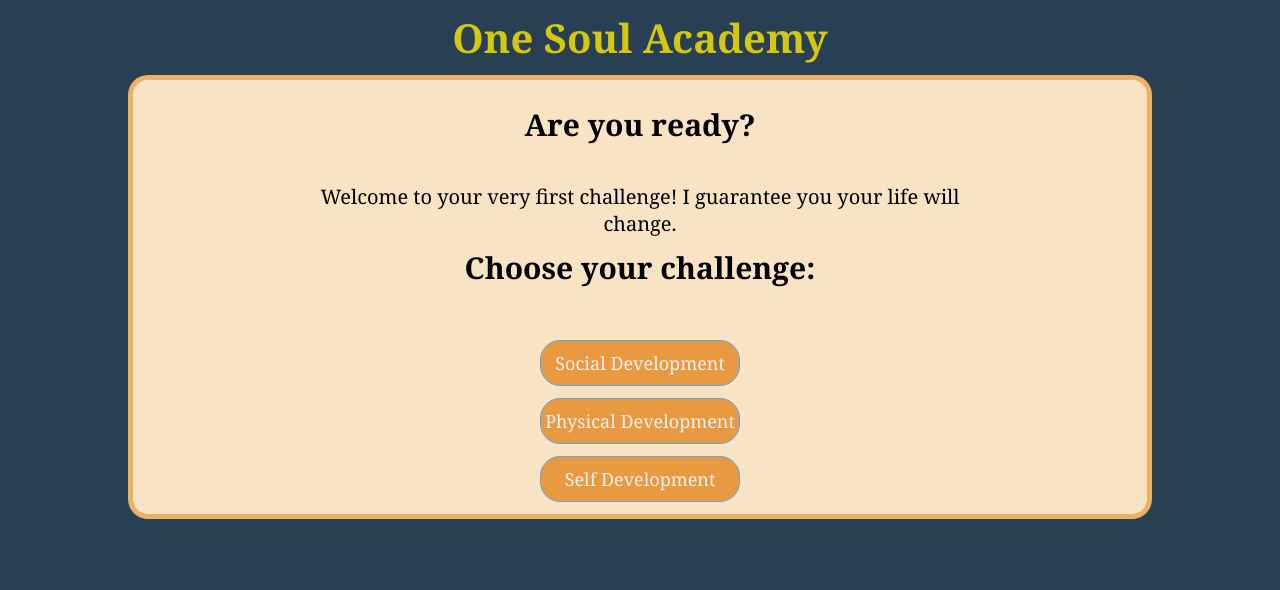
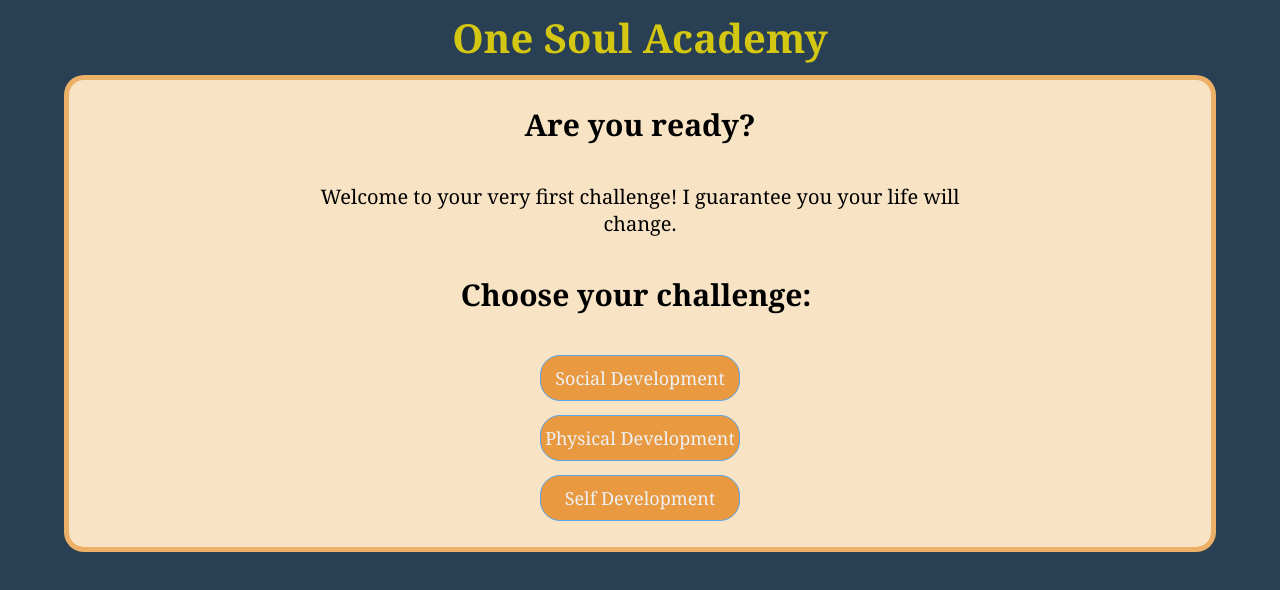
Before and after one commit to victorbaptistado/One-Soul-App-React, a React (Create React App) app: page / in a window 1280 px wide. Shown: the top 590 px of the page. Built offline with nearby package versions, Linux system fonts and the light colour scheme.

Commit message:
Response adjustments

```diff
--- a/src/App.css
+++ b/src/App.css
@@ -3,7 +3,6 @@
 :root {
   font-size: 62.5%;
   background-color: rgb(41, 63, 83);
-  height: 10%;
 }
 
 * {
@@ -16,7 +15,8 @@
 /* UTILITIES */
 
 .wrapper {
-  max-width: 80vw;
+  max-width: 90vw;
+  min-height: 25vw;
   max-height: 155vw;
   justify-items: center;
   background-color: rgb(248, 228, 197);
@@ -25,9 +25,15 @@
   border: 5px solid rgba(233, 154, 64, 0.7);
 }
 
+.container1 {
+}
+
+.container2 {
+}
+
 .columns {
   display: grid;
-  grid-template-columns: 70% 30%;
+  grid-template-columns: 60% 40%;
 }
 
 .btnColumns {
@@ -38,13 +44,17 @@
 .row {
   display: flex;
   flex-direction: row;
+  margin-left: 30%;
+
+  margin-top: 12%;
 }
 
 .image-challenge {
-  margin-top: 2rem;
-  margin-left: 9%;
-  border-radius: 0rem 2rem 0rem 0rem;
-  width: 70%;
+  margin-top: 2%;
+  margin-bottom: 2%;
+  margin-left: 10%;
+  border-radius: 0rem 2rem 0rem 2rem;
+  width: 85%;
 }
 
 /* TEXT */
@@ -98,6 +108,7 @@ p {
   text-align: center;
   border: 0.1rem solid #56a5eb;
   margin-bottom: 6%;
+  margin-top: 1%;
   text-decoration: none;
   color: #edf1f5;
   background-color: rgb(233, 154, 64);
@@ -107,16 +118,13 @@ p {
 .returnbtn {
   background-color: transparent;
   border-style: none;
-  margin-bottom: 5%;
-  margin-left: 10rem;
+  height: 0%;
+  margin-right: 10%;
+  margin-top: 4%;
 }
 
 .returnbtn:hover {
   background-color: red;
-}
-
-.nextbtn {
-  margin-left: 4rem;
 }
 
 .btnIntro:hover,
@@ -127,7 +135,7 @@ p {
 }
 
 .homebtn {
-  margin: 76%;
+  margin: 10%;
   width: 5%;
   border-radius: 90%;
 }
--- a/src/Components/Body.js
+++ b/src/Components/Body.js
@@ -5,7 +5,7 @@ import Texts from './Texts'
 
 
 
-const Body = ({nextText, texts}) => {
+const Body = () => {
 
 
 
--- a/src/Components/Buttons.js
+++ b/src/Components/Buttons.js
@@ -1,4 +1,5 @@
 import React from 'react';
+import ArrowLeft from './Images/Utilities/Arrow-Left3.gif';
 
 
 const Buttons = ({  count, setCount }) => {
@@ -7,13 +8,26 @@ const Buttons = ({  count, setCount }) => {
 
     return (
 
-
+<>
+        {count === 1 ?
         <div className="btnColumns">
+        <br/><br/>
             <button className="btnIntro" onClick={()=> setCount(++ count)}> Social Development</button>
             <button className="btnIntro"><img href=""/>Physical Development</button>
             <button className="btnIntro">Self Development</button>
-         </div>
+         </div> : ""}
 
+        <div className={`${count > 2 ? "row" :"btnColumns"}`}>
+        {  count > 2 ?
+        <button className="returnbtn" onClick={()=> setCount(-- count)}><img src={ArrowLeft}/></button> :""}
+        {count > 1 ?
+        <button className="btn" onClick={()=> setCount(++ count)}>Next</button> : ""}
+
+
+
+</div>
+
+</>
     )
 
 }
--- /dev/null
+++ b/src/Components/ImagesChallenge.js
@@ -0,0 +1,16 @@
+
+
+import React from 'react'
+
+const ImagesChallenge = ({text}) => {
+    return (
+
+        <div className="image-challenge">
+        {text.image}
+        </div>
+
+
+    )
+}
+
+export default ImagesChallenge
--- a/src/Components/Text.js
+++ b/src/Components/Text.js
@@ -2,7 +2,7 @@ import React from 'react';
 import ArrowLeft from './Images/Utilities/Arrow-Left3.gif';
 import Menu from './Images/Utilities/Menu.gif';
 
-const Text = ({text, count}) => {
+const Text = ({text, count, setCount}) => {
 
 
 
@@ -11,41 +11,17 @@ const Text = ({text, count}) => {
 
     {/*  TEXTS: CHALLENGES AND INTRO  */}
 
-        <div className={`${count > 2 ? 'columns' : ""} `}  >
-        <div className="container1" >
         <br/>
         {count > 1 ?
         <a href="./App.js" className="homebtn"><img src={Menu}/></a> : ""}
 
         <h2 >{text.header}</h2>
 
-
-
         <br/><br/>
 
-        <p>{text.body}</p>
-        <h2>{text.challengeChoice}</h2>
-        </div>
+        <p style={{whiteSpace: "pre-wrap"}}>{text.body}</p>
+        <h2 style={{whiteSpace: "pre-wrap"}}>{text.challengeChoice}</h2>
 
-        {/*  IMAGES: CHALLENGES  */}
-
-        <div className="container2">
-        {text.image}
-        </div>
-
-        </div>
-
-        {/*  BUTTONS: NEXT AND RETURN  */}
-
-        <div className={`${count > 2 ? "row" :""}`}>
-        <div className="btnColumns">
-        {  count > 2 ?
-        <button className="returnbtn"><img src={ArrowLeft}/></button> :""}
-        {count > 1 ?
-        <button className="btn">Next</button> : ""}
-        <br/><br/><br/>
-        </div>
-        </div>
 
         </>
     )
--- a/src/Components/Texts.js
+++ b/src/Components/Texts.js
@@ -1,6 +1,7 @@
 import React, { useState } from 'react';
 import Buttons from './Buttons';
 import Text from './Text';
+import ImagesChallenge from './ImagesChallenge';
 import firstImage from "./Images/Challenges/01-Yoga-Lady.png"
 //import Text from './Text';
 
@@ -9,25 +10,25 @@ const Texts = () => {
     const [texts, setText] = useState([
         {
           header: "Are you ready?",
-          body: "Welcome to your very first challenge! I guarantee you your life will change.",
+          body: `Welcome to your very first challenge! I guarantee you your life will change.\n\n`,
 
-          challengeChoice: "Choose your challenge: ",
+          challengeChoice: `Choose your challenge: `,
           id: 1,
 
         },
         {
           header: "INSTRUCTIONS",
-          body: `Your journey to self-improvement is about to begin.
-          Congratulation for taking this step. Each quest must be taken in a day, and once you accomplish the daily challenge, click the NEXT button.
+          body: `Your journey to self-improvement is about to begin! Congratulation for taking this step.
+          Each quest must be taken in a day, and once you accomplish the daily challenge, click the NEXT button.
           If for any reason you're not able to realise the challenge, press the 'scape' button to jump to the next challenge.
-          Once per day, dedicate yourself to each challenge. Now let's start!`,
+          Once per day, dedicate yourself to each challenge. \n\nNow let's start!`,
           id: 2,
 
 
         },
         {
           header: "Instructions",
-          body: "Body",
+          body: `Body`,
           image: <img className="image-challenge" src={firstImage}/>,
           id: 3,
 
@@ -47,11 +48,19 @@ const Texts = () => {
 
 
     return (
+
       textFilt.map(text =>
       <div key={text.id}>
-        <Text text={text} count={count} />
-       {count === 1 ? <Buttons key={text.id} count={count} setCount={setCount}/>: ""}
-       </div>
+      <div className={`${count > 2 ? 'columns' : ""} `}  >
+      <div className="container1" >
+      <Text text={text} count={count} setCount={setCount} />
+      <Buttons key={text.id} count={count} setCount={setCount}/>
+      </div>
+      <div className="container2">
+      <ImagesChallenge text={text}/>
+      </div>
+      </div>
+      </div>
       )
 
     );
```
